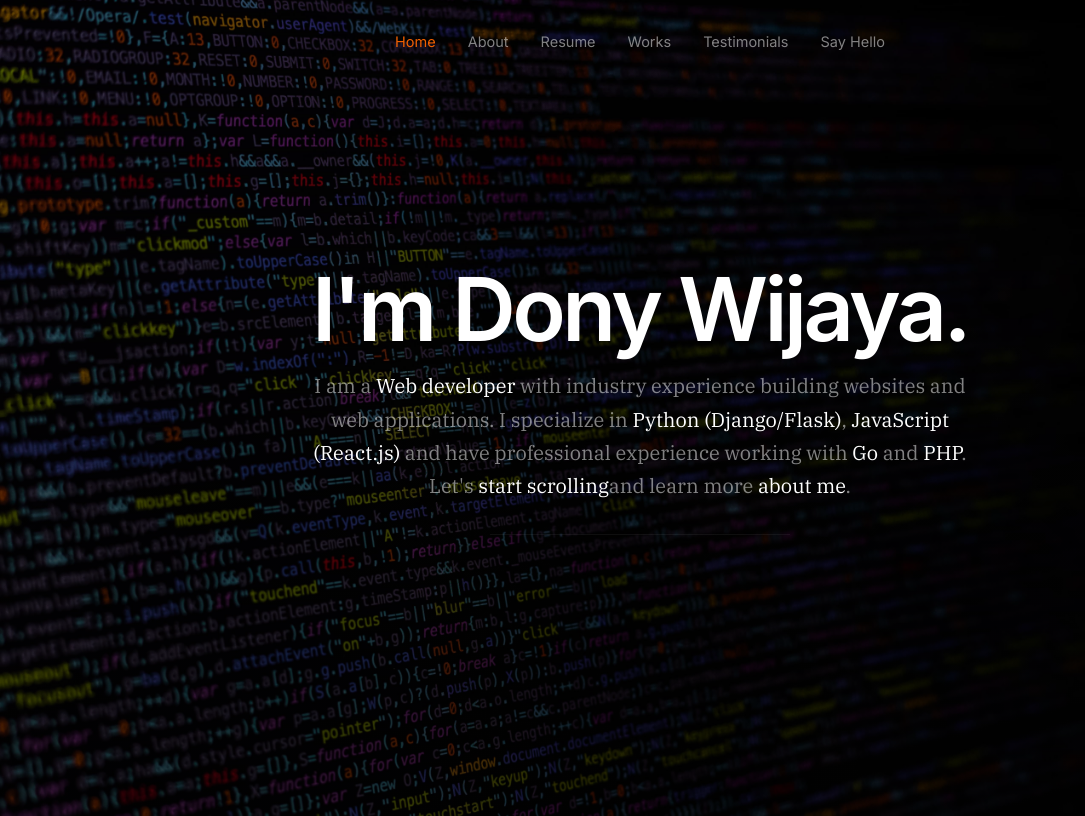
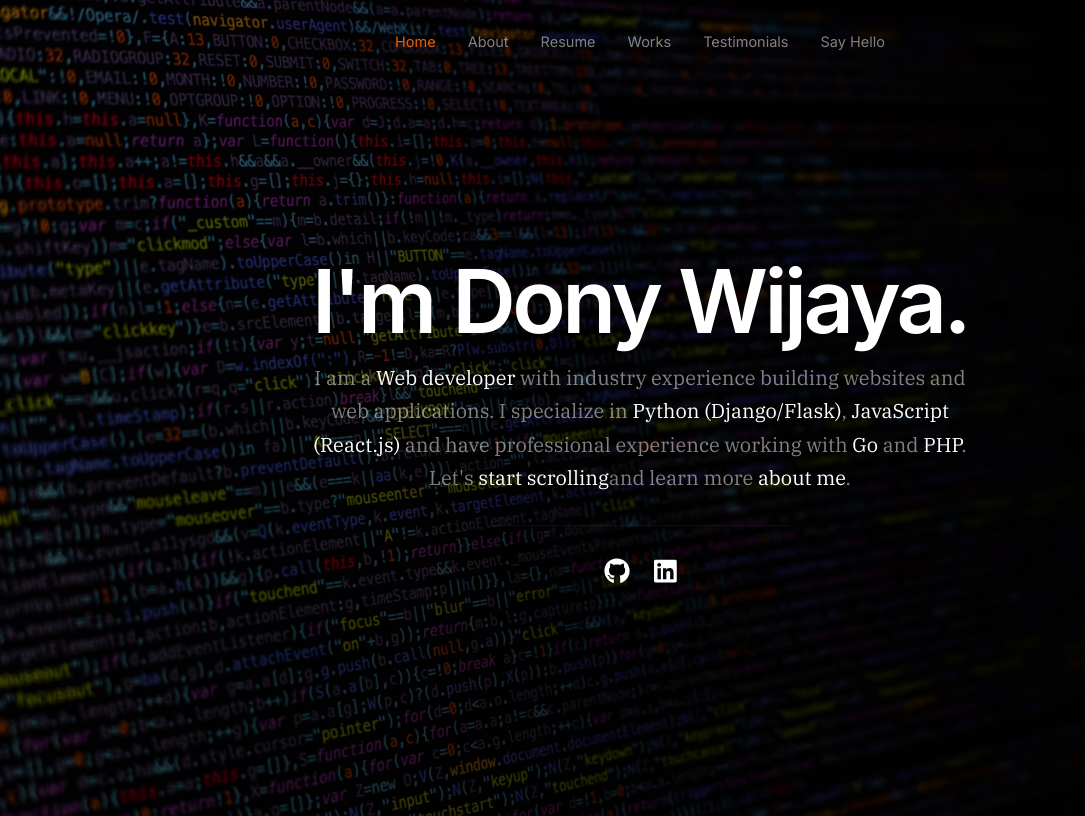
Before and after one commit to donizero8/portofolio, a React (Create React App) app: page / in a window 1280 px wide. Shown: the whole page, without its empty margins (0-1085 px from the left). Built offline with nearby package versions, Linux system fonts and the light colour scheme.

Commit message:
add fa github and linkedin

```diff
--- a/src/App.js
+++ b/src/App.js
@@ -43,8 +43,9 @@ function App() {
                 <a href="#0"><i className="fab fa-twitter" aria-hidden="true"></i></a>
                 <a href="#0"><i className="fab fa-instagram" aria-hidden="true"></i></a>
                 <a href="#0"><i className="fab fa-dribbble" aria-hidden="true"></i></a>
-                <a href="#0"><i className="fab fa-behance" aria-hidden="true"></i></a>
-                <a href="#0"><i className="fab fa-linkedin" aria-hidden="true"></i></a> */}
+                <a href="#0"><i className="fab fa-behance" aria-hidden="true"></i></a>*/}
+                <a href="https://github.com/donizero8" target="_blank"><i className="fab fa-github" aria-hidden="true"></i></a>
+                <a href="https://www.linkedin.com/in/dony-wijaya22/" target="_blank"><i className="fab fa-linkedin" aria-hidden="true"></i></a>
               </div>
 
             </div>
```
